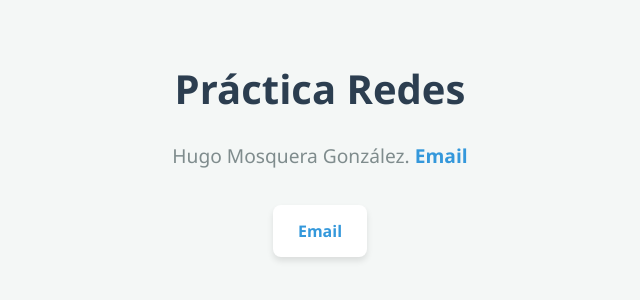
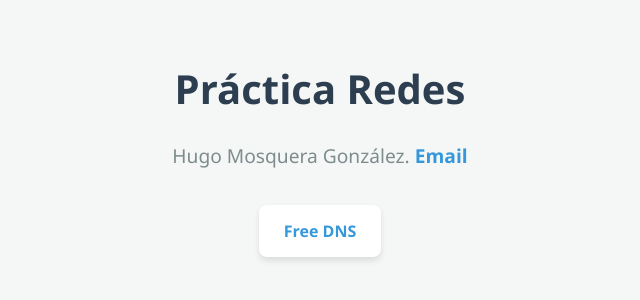
Before and after one commit to hugomgonzalez/redes_p1, a plain HTML site: page index.html in a window 1280 px wide. Shown: the part 246-546 px from the top of the page, 320-960 px from the left. Drawn offline with Linux system fonts and the light colour scheme.

Commit message:
mailto correcto

```diff
--- a/index.html
+++ b/index.html
@@ -8,7 +8,9 @@
   </head>
   <body>
     <h1>Práctica Redes</h1>
-    <h2>Hugo Mosquera González. <a href="hugo.mgonzalez@udc.es">Email</a></h2>
-    <p><a href="mailto:hugo.mgonzalez@udc.es">Email</a></p>
+    <h2>
+      Hugo Mosquera González. <a href="mailto:hugo.mgonzalez@udc.es">Email</a>
+    </h2>
+    <p><a href="https://freedns.afraid.org">Free DNS</a></p>
   </body>
 </html>
```
